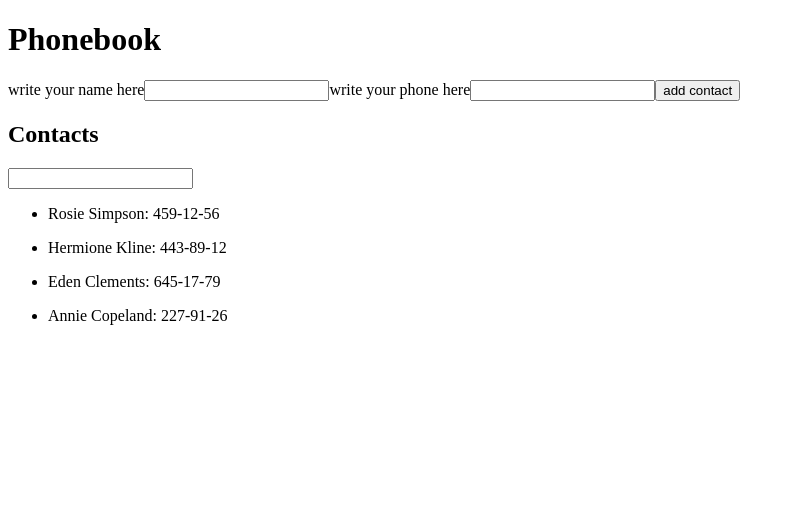
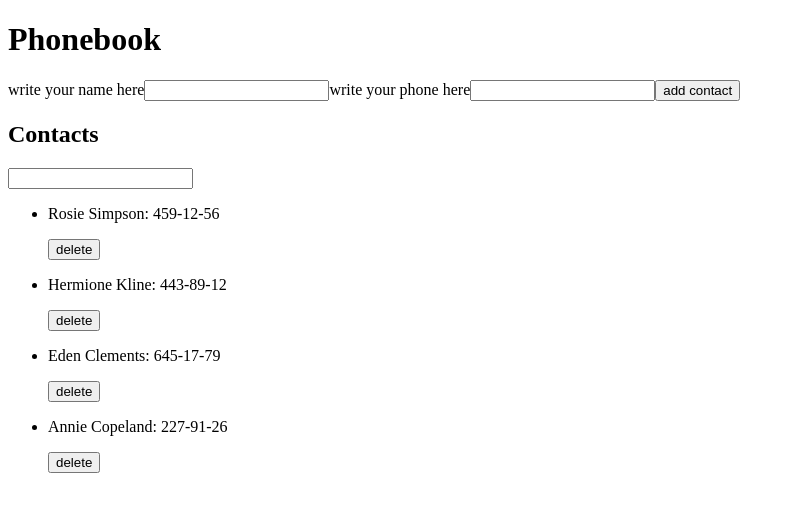
Before and after one commit to TheMainOne/goit-react-hw-02-phonebook, a React (Create React App) app: page / in a window 1280 px wide. Shown: the top 512 px of the page, without its empty margins (0-795 px from the left). Built offline with nearby package versions, Linux system fonts and the light colour scheme.

Commit message:
task 6 done

```diff
--- a/src/Components/App/App.jsx
+++ b/src/Components/App/App.jsx
@@ -20,7 +20,8 @@ class App extends Component {
     const contactName = event.target[0].value;
     const contactPhone = event.target[1].value;
     const isNameInContacts = this.state.contacts.find(
-      element => element.name === contactName);
+      (element) => element.name === contactName
+    );
     event.preventDefault();
 
     if (isNameInContacts) {
@@ -28,7 +29,6 @@ class App extends Component {
       form.reset();
       return;
     }
-
 
     this.setState((prevState) => {
       return {
@@ -51,12 +51,19 @@ class App extends Component {
   getFilteredContacts = () => {
     const { contacts, filter } = this.state;
     const normalizedFilter = filter.toLowerCase();
-
-    return contacts.filter(
+    const filteredContacts = contacts.filter(
       (contact) =>
         contact.name.toLowerCase().includes(normalizedFilter) ||
         contact.number.includes(normalizedFilter)
     );
+
+    return filteredContacts;
+  }
+
+  deleteContact = (id) => {
+    const contacts = this.getFilteredContacts().filter((contact) => contact.id !== id);
+
+    this.setState({ contacts });
   };
 
   render() {
@@ -71,6 +78,7 @@ class App extends Component {
         <Contacts
           contacts={this.state.contacts}
           filteredContacts={filteredContacts}
+          deleteContact={this.deleteContact}
         />
       </>
     );
--- a/src/Components/Contacts/Contacts.jsx
+++ b/src/Components/Contacts/Contacts.jsx
@@ -1,6 +1,6 @@
 import React from "react";
 
-const Contacts = ({ contacts, filteredContacts }) => {
+const Contacts = ({ contacts, filteredContacts, deleteContact }) => {
   return (
     <div>
       {contacts.length === 0 ? (
@@ -15,6 +15,7 @@ const Contacts = ({ contacts, filteredContacts }) => {
                 <p>
                   {contact.name}: {contact.number}
                 </p>
+                <button onClick={() => deleteContact(contact.id)}>delete</button>
               </li>
             ))
           )}
```
